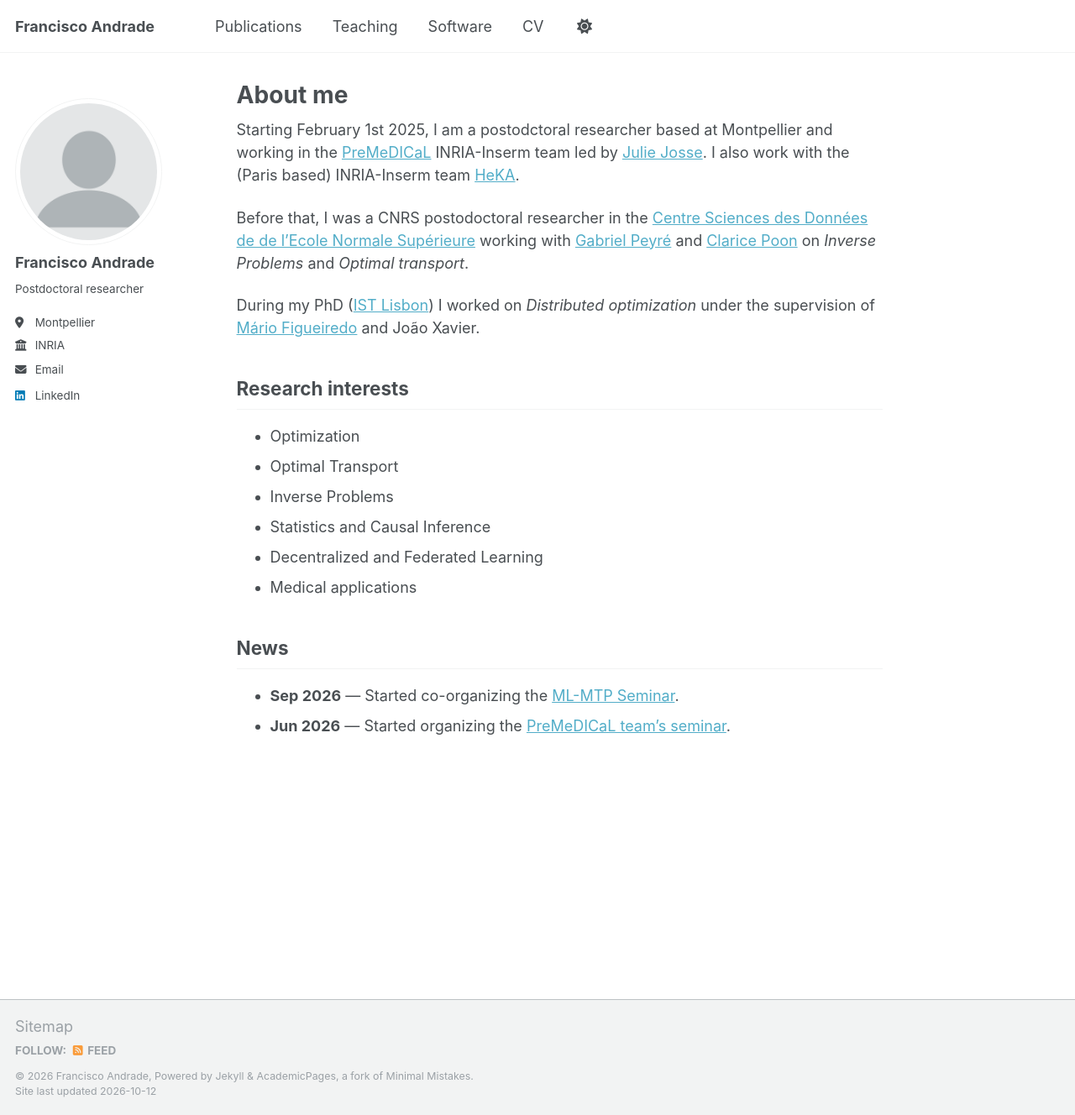
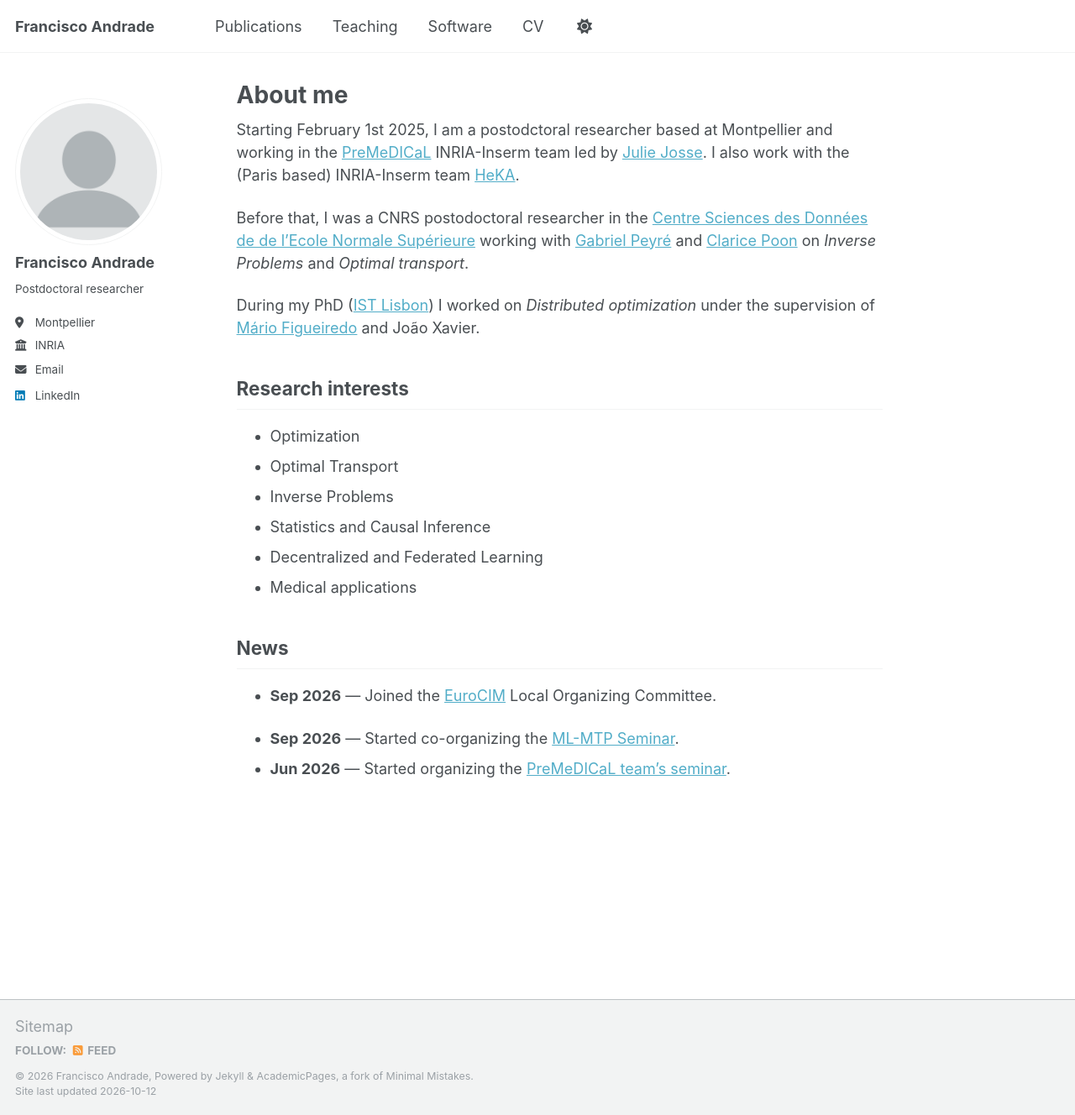
Before and after one commit to FranciscoAndrade90/FranciscoAndrade90.github.io, a Jekyll site: the page built from _pages/about.md, in a window 1280 px wide and 1328 px high. Shown: the whole window at 84% size. Built offline with Jekyll 4.4.1, drawn with Linux system fonts in a browser that asks for light colours.

Commit message:
Update about.md

```diff
--- a/_pages/about.md
+++ b/_pages/about.md
@@ -23,5 +23,7 @@ During my PhD ([IST Lisbon](https://tecnico.ulisboa.pt/pt)) I worked on *Distrib
 
 ## News
 
+- **Sep 2026** — Joined the [EuroCIM](https://eurocim.org/paris-2027/) Local Organizing Committee.
+
 - **Sep 2026** — Started co-organizing the [ML-MTP Seminar](https://isdm.umontpellier.fr/les-halles-de-lia/machine-learning-in-montpellier-theory-practice/).
 - **Jun 2026** — Started organizing the [PreMeDICaL team's seminar](https://team.inria.fr/premedical/seminars/).
```
